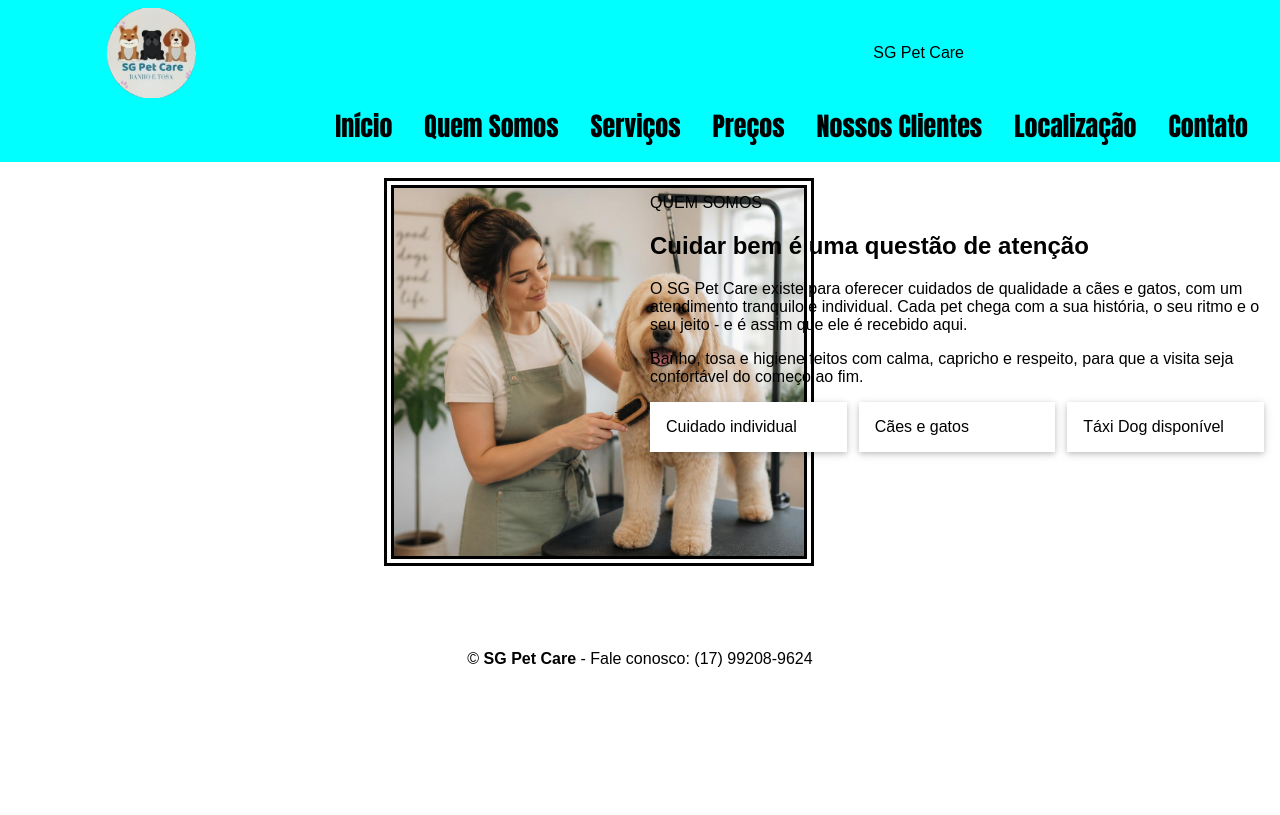
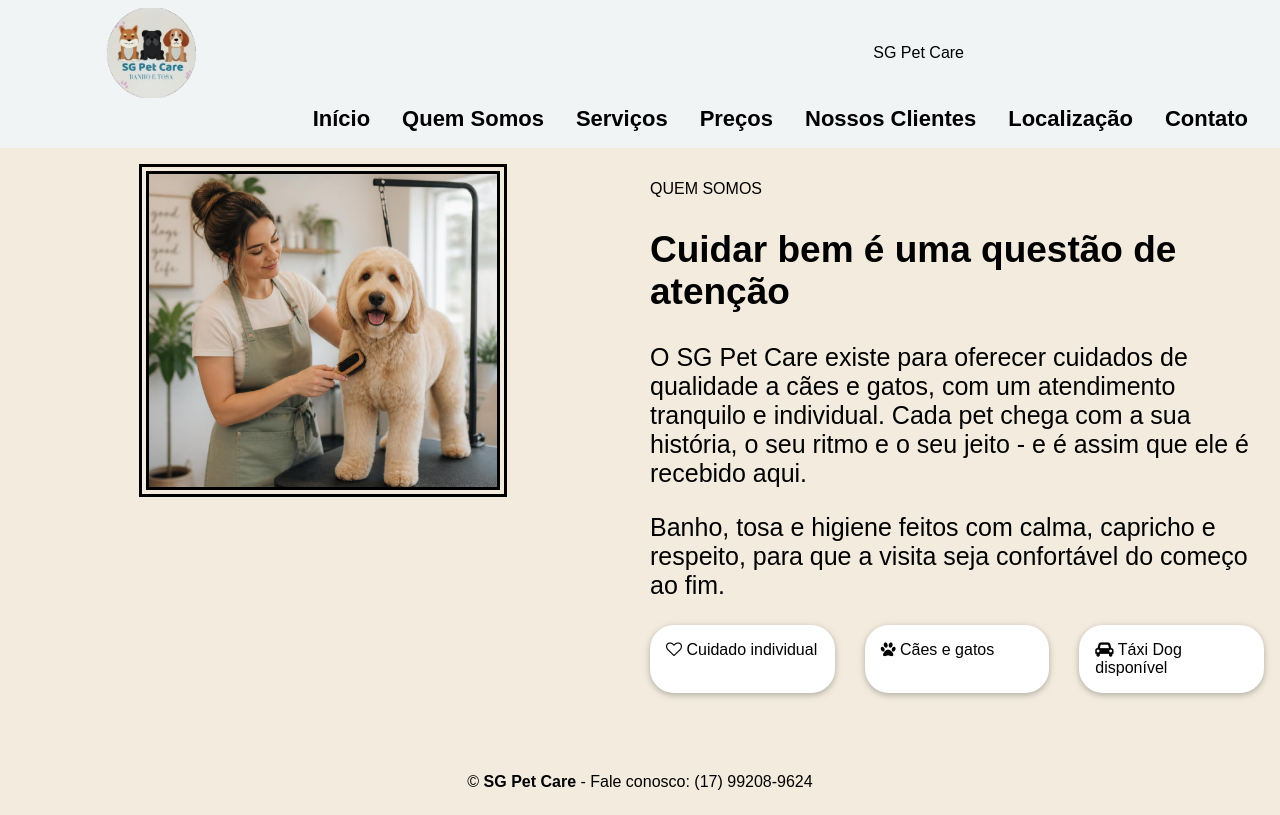
Before and after one commit to joaovitor-ds/SG-Pet-Care, a plain HTML site: page index.html in a window 1280 px wide. Drawn offline with Linux system fonts and the light colour scheme.

Commit message:
Estilizacao

```diff
--- a/Css/index.css
+++ b/Css/index.css
@@ -5,6 +5,7 @@
 body {
     margin: 0;
     font-family: Arial, Helvetica, sans-serif;
+    background-color: #F2EBDE;
 }
 
 
@@ -16,7 +17,7 @@ body {
     justify-content: space-between;
     align-items: center;
 
-    background-color: aqua;
+    background-color:#f0f4f5;
 
     /* Espaçamento interno da navegação */
     padding: 8px 16px;
@@ -44,10 +45,6 @@ body {
     margin-right: 300px;
     padding: 0;
     cursor: default;
-    transition: transform 0.2s ease-in-out;
-}
-.logo-nome:hover {
-    transform: scale(1.08);
 }
 
 
@@ -67,8 +64,7 @@ body {
     border: none;
     background-color: transparent;
     color: inherit;
-    font-family: Impact, Haettenschweiler, 'Arial Narrow Bold', sans-serif;
-    font-size: 26px;
+    font-size: 22px;
     text-decoration: none;
     text-align: center;
     cursor: pointer;
@@ -78,7 +74,7 @@ body {
 .item-navegacao:hover,
 .botao-navegacao:hover {
     color: white;
-    background-color: red;
+    background-color: #1D5C61;
     transition: 0.3s;
 }
 
@@ -94,20 +90,20 @@ body {
 }
 
 
-/* =========================================
-   SEÇÃO QUEM SOMOS
-========================================= */
+/*Quem Somos*/
 
 .secao-quem-somos {
     display: flex;
     width: 100%;
-
     padding: 16px;
     gap: 20px;
 }
 
+h1{
+    font-size: 37px;
+}
 
-/* DIVISÃO DAS DUAS COLUNAS */
+/*Divisão das colunas*/
 
 .coluna-metade {
     flex: 1;
@@ -118,9 +114,9 @@ body {
 /* IMAGEM */
 
 .coluna-metade img {
-    width: 70%;
+    width: 60%;
     height: auto;
-    margin-left: 60%;
+    margin-left: 20%;
 }
 
 
@@ -131,27 +127,29 @@ body {
     border-width: 10px;
 }
 
+.p{
+    font-size: 25px;
+}
 
-/* =========================================
-   CARTÕES DE DIFERENCIAIS
-========================================= */
+
+/*Cartões*/
 
 .lista-diferenciais {
     display: flex;
-    gap: 12px;
+    gap: 30px;
+
 }
 
 /* Estilo individual de cada cartão */
 .cartao-diferencial {
     flex: 1;
-
     padding: 16px;
-
     background-color: white;
-
-    /* Sombra dos cartões */
     box-shadow: 0 2px 5px 0 rgba(0, 0, 0, 0.16),
                 0 2px 10px 0 rgba(0, 0, 0, 0.12);
+    border: 2px;
+  /* Controla o arredondamento dos cantos */
+    border-radius: 24px;
 }
 
 
@@ -215,10 +213,18 @@ body {
     }
 
 }
+
 .rodape {
     margin-top: 40px;
     text-align: center;
     padding: 8px 16px;
 }
 
-h1{}
+
+
+/*color: #B86229  -terra cota/laranja;
+color: #66615C  -cinza;
+color: #E5EFF2  -azul suave;
+color: #1D5C61  -azul petróleo;
+color: #4B2B0C  -marrom;
+color: #F2EBDE  -bege;*/
--- a/index.html
+++ b/index.html
@@ -23,19 +23,19 @@
 
         <div class="menu-links">
 
-            <a href="#" class="item-navegacao">Início</a>
+            <a href="#" class="item-navegacao"><b>Início</b></a>
 
-            <a href="index.html" class="item-navegacao">Quem Somos</a>
+            <a href="index.html" class="item-navegacao"><b>Quem Somos</b></a>
 
-            <a href="#" class="item-navegacao">Serviços</a>
+            <a href="#" class="item-navegacao"><b>Serviços</b></a>
 
-            <a href="#" class="item-navegacao">Preços</a>
+            <a href="#" class="item-navegacao"><b>Preços</b></a>
 
-            <a href="nossosClientes.html" class="item-navegacao">Nossos Clientes</a>
+            <a href="nossosClientes.html" class="item-navegacao"><b>Nossos Clientes</b></a>
 
-            <a href="#" class="item-navegacao">Localização</a>
+            <a href="#" class="item-navegacao"><b>Localização</b></a>
 
-            <a href="Contato.html" class="item-navegacao">Contato</a>
+            <a href="Contato.html" class="item-navegacao"><b>Contato</b></a>
 
         </div>
 
@@ -59,12 +59,12 @@
 
             <h1>Cuidar bem é uma questão de atenção</h1>
 
-            <p>
+            <p class="p">
                 O SG Pet Care existe para oferecer cuidados de qualidade a cães e gatos, com um atendimento tranquilo e individual.
                 Cada pet chega com a sua história, o seu ritmo e o seu jeito - e é assim que ele é recebido aqui.
             </p>
 
-            <p>
+            <p class="p">
                 Banho, tosa e higiene feitos com calma, capricho e respeito, para que a visita seja confortável do começo ao fim.
             </p>
 
@@ -73,15 +73,15 @@
             <div class="lista-diferenciais">
 
                 <div class="cartao-diferencial">
-                    Cuidado individual
+                    <i class="fa fa-heart-o"></i> Cuidado individual
                 </div>
 
                 <div class="cartao-diferencial">
-                    Cães e gatos
+                    <i class="fa fa-paw"></i> Cães e gatos
                 </div>
 
                 <div class="cartao-diferencial">
-                    Táxi Dog disponível
+                    <i class="fa fa-car"></i> Táxi Dog disponível
                 </div>
 
             </div>
```
Also changed, not shown: Outros/CORES_sgpc.txt (added), Outros/MExer.txt (added).
